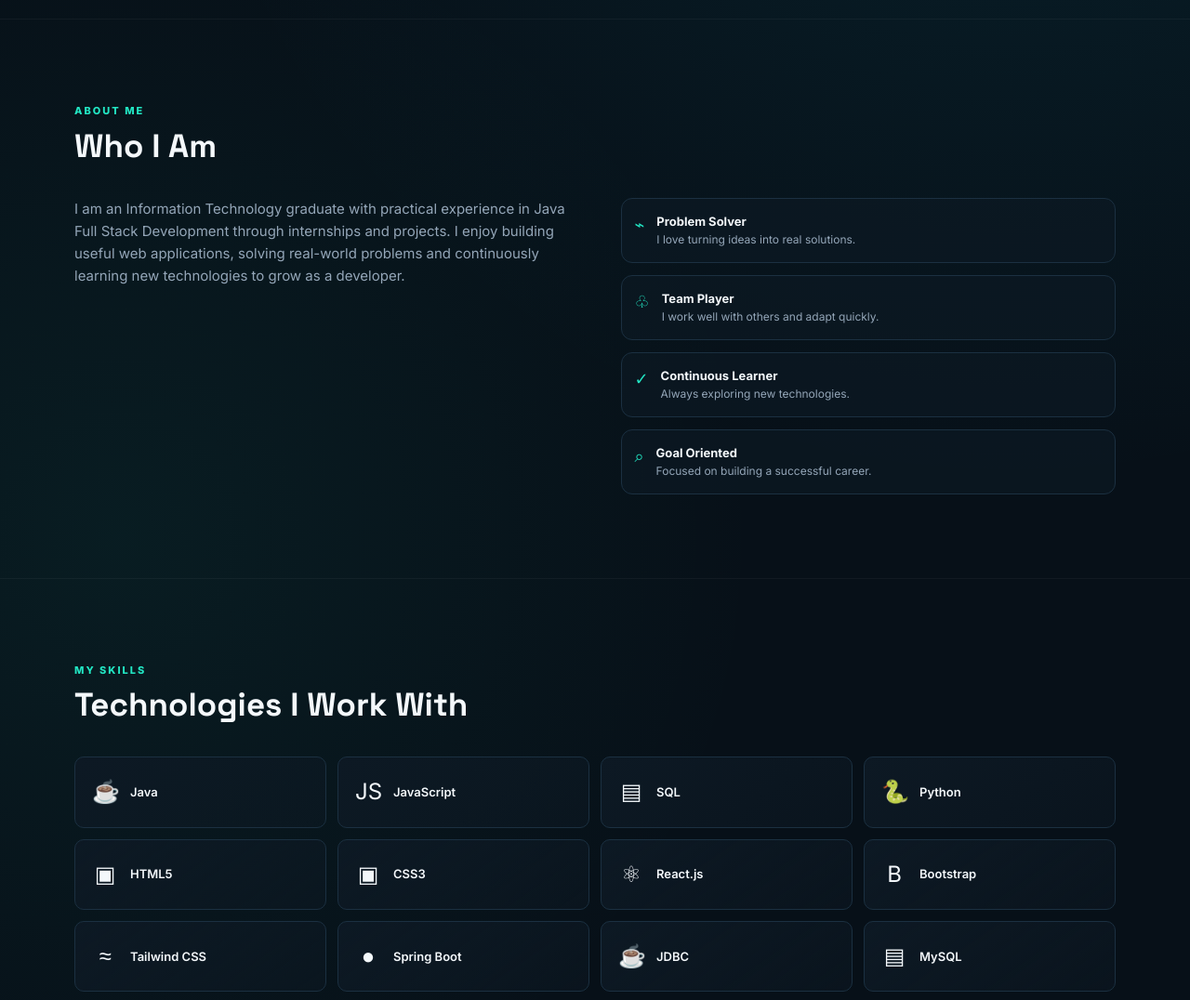
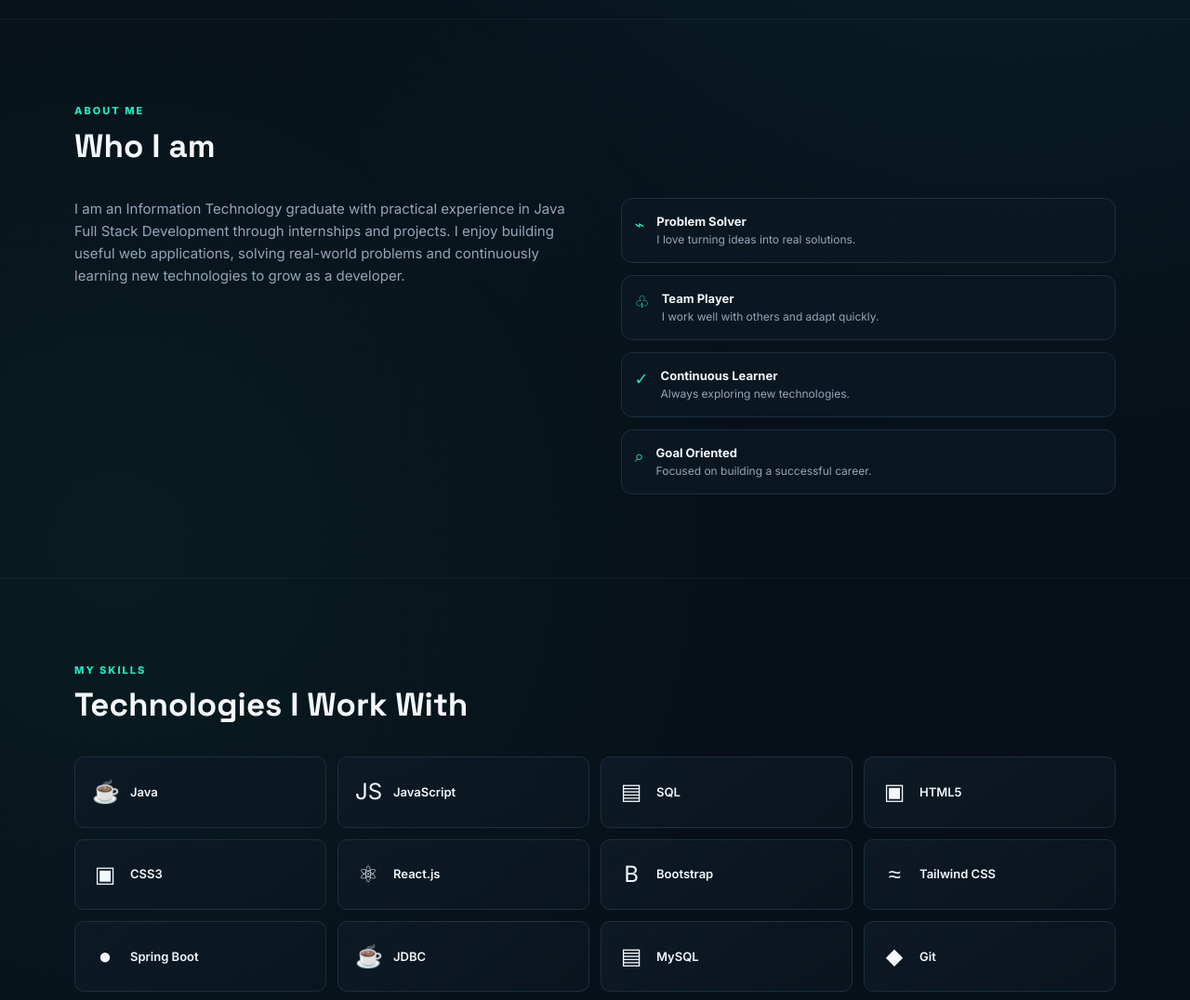
Before and after one commit to Mohamedlukman02/Mohamed-Lukman-Modern-Portfolio, a plain HTML site: page index.html in a window 1280 px wide. Shown: the part 780-1856 px from the top of the page at 93% size. Drawn offline with Linux system fonts and the light colour scheme.

Commit message:
Fix capitalization and update skills section
Corrected capitalization in section title and removed Python skill.

```diff
--- a/index.html
+++ b/index.html
@@ -251,7 +251,7 @@
 <section id="about">
 <div class="container reveal">
     <div class="section-label">About Me</div>
-    <h2 class="section-title">Who I Am</h2>
+    <h2 class="section-title">Who I am</h2>
     <div class="about-grid">
         <p class="about-text">
             I am an Information Technology graduate with practical experience in Java Full
@@ -277,7 +277,6 @@
         <div class="skill"><div class="skill-icon">☕</div><span>Java</span></div>
         <div class="skill"><div class="skill-icon">JS</div><span>JavaScript</span></div>
         <div class="skill"><div class="skill-icon">▤</div><span>SQL</span></div>
-        <div class="skill"><div class="skill-icon">🐍</div><span>Python</span></div>
         <div class="skill"><div class="skill-icon">▣</div><span>HTML5</span></div>
         <div class="skill"><div class="skill-icon">▣</div><span>CSS3</span></div>
         <div class="skill"><div class="skill-icon">⚛</div><span>React.js</span></div>
```
